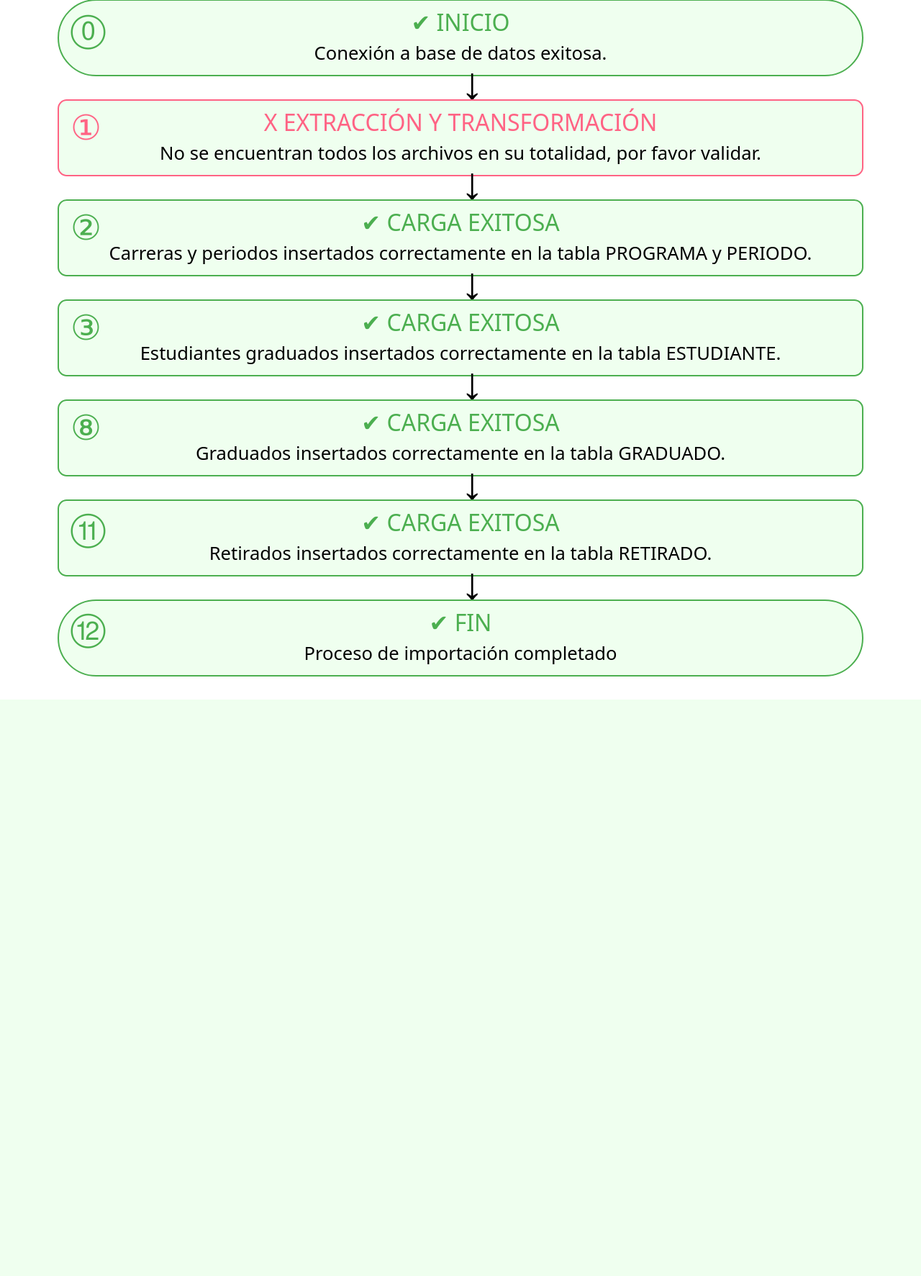
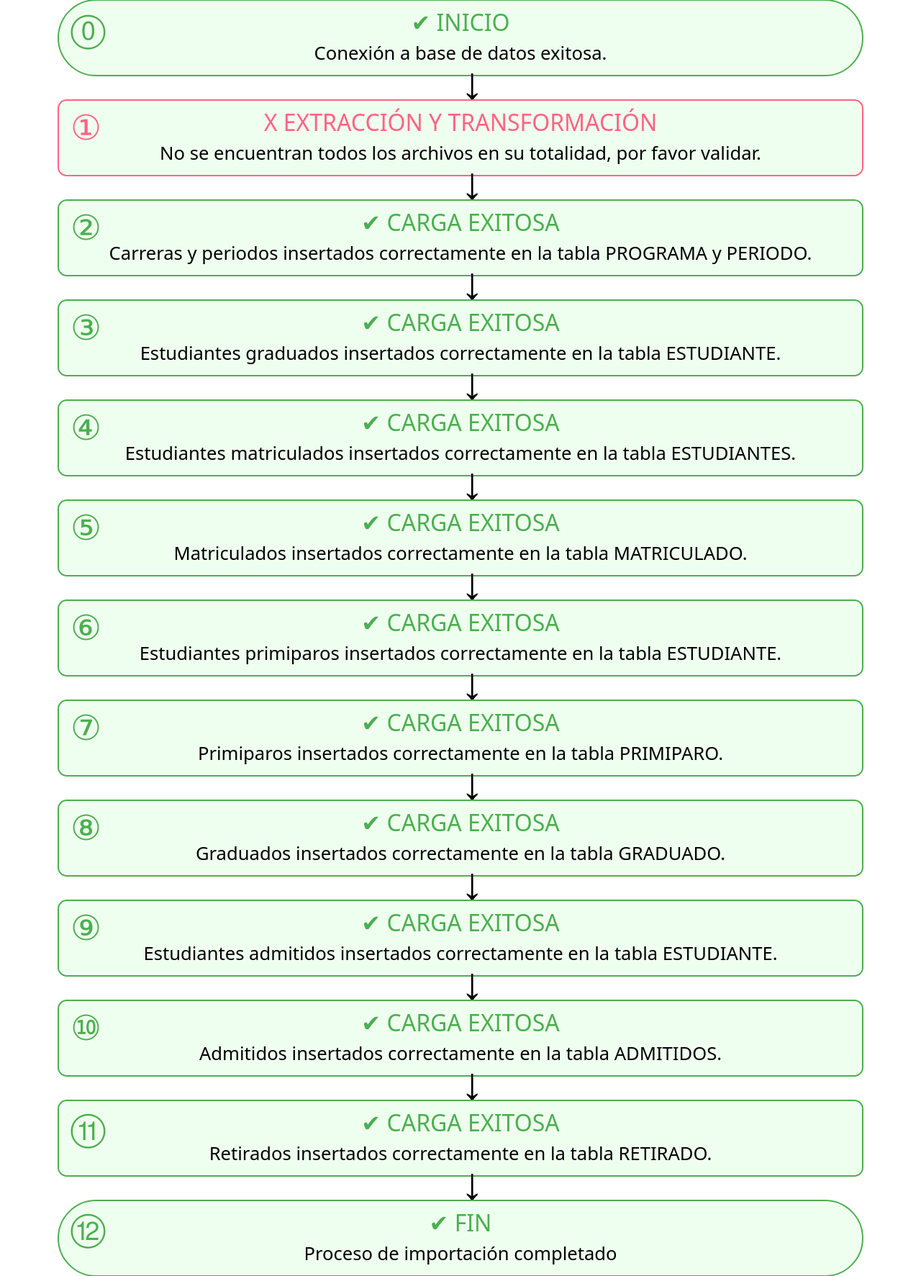
Before and after one commit to angiee13071/ProyectoPhp, a PHP site: page /ProyectoPhp/Insert/Ejecutar_ETL.php in a window 1280 px wide. Shown: the part 230-2003 px from the top of the page at 72% size. Before the commit the page ends 1202 px from the top, so only its background shows below. Run offline with PHP 8.4, Linux system fonts and the light colour scheme; data that the repository does not hold is empty.

Commit message:
Listado de admitidos

```diff
--- a/Insert/Ejecutar_ETL.php
+++ b/Insert/Ejecutar_ETL.php
@@ -50,25 +50,25 @@ require 'Insert_EgresadoCSV_Programa_Periodo.php';
 require 'Insert_EgresadoCSV_Estudiante.php';
 
 //Tomar el archivo de matriculados actualmente para subirlos a la tabla estudiante:
-//require 'Insert_MatriculadosCSV_Estudiante.php';
+require 'Insert_MatriculadosCSV_Estudiante.php';
 
 // Tomar el archivo de matriculados actualmente para subirlos a la tabla matriculados:
-//require 'Insert_MatriculadosCSV_Matriculado.php';
+require 'Insert_MatriculadosCSV_Matriculado.php';
 
 // Tomar el archivo de primiparos y llenar la tabla estudiante
-//require 'Insert_PrimiparosCSV_Estudiante.php';
+require 'Insert_PrimiparosCSV_Estudiante.php';
 
 //Tomar el archivo de primiparos y llenar la tabla primiparo:
-//require 'Insert_PrimiparosCSV_Primiparo.php';
+require 'Insert_PrimiparosCSV_Primiparo.php';
 
 // Llamar y ejecutar el archivo EgresadoGraduadoCSV.php
 require 'Insert_EgresadoCSV_Graduado.php';
 
 //Tomar el archivo admitidos para subirlo a la tabla estudiantes:
-//require 'Insert_AdmitidosCSV_Estudiante.php';
+require 'Insert_AdmitidosCSV_Estudiante.php';
 
 //Tomar archivo admitidos y llenar talbla admitido
-//require 'Insert_AdmitidosCVS_Admitido.php';
+require 'Insert_AdmitidosCVS_Admitido.php';
 
 // Llamar y ejecutar procedimiento almacenado para llenar tablas total y retirado
 require 'CalcularTotal.php';
--- a/Insert/Insert_AdmitidosCSV_Estudiante.php
+++ b/Insert/Insert_AdmitidosCSV_Estudiante.php
@@ -147,7 +147,7 @@ if($insertion_error){
   border: 2px solid rgba(255, 99, 132, 1); width: 70rem; position: relative; margin-bottom: 2rem;">
   <span style="font-size: 2rem; color: rgba(255, 99, 132, 1)">X ERROR</span><br>
   Los estudiantes admitidos con los siguientes ID, no se pueden no se pueden insertar en la tabla ESTUDIANTE.' . $errors_by_student . '<br>
-  <div style="position: absolute; top: 1rem; left: 1rem; font-size: 3rem; color: rgba(255, 99, 132, 1)">❽</div>
+  <div style="position: absolute; top: 1rem; left: 1rem; font-size: 3rem; color: rgba(255, 99, 132, 1)">⑨</div>
   <div style="position: absolute; left: 50%;">
       <span style="font-size: 4rem;">&#8595;</span>
   </div>
@@ -157,7 +157,7 @@ if($insertion_error){
               border: 2px solid orange; width: 70rem; position: relative; margin-bottom: 2rem;">
               <span style="font-size: 2rem; color: orange">¡ALERTA!</span><br>
               Los estudiantes admitidos con los siguientes ID, ya existen en la tabla ESTUDIANTE. Se omitirá la inserción: ' . $alerts_by_student . '
-              <div style="position: absolute; top: 1rem; left: 1rem; font-size: 3rem; color: orange">❽</div>
+              <div style="position: absolute; top: 1rem; left: 1rem; font-size: 3rem; color: orange">⑨</div>
               <div style="position: absolute; left: 50%;">
                   <span style="font-size: 4rem;">&#8595;</span>
               </div>
--- a/Insert/Insert_AdmitidosCVS_Admitido.php
+++ b/Insert/Insert_AdmitidosCVS_Admitido.php
@@ -120,7 +120,7 @@ if($insertion_error){
   border: 2px solid rgba(255, 99, 132, 1); width: 70rem; position: relative; margin-bottom: 2rem;">
   <span style="font-size: 2rem; color: rgba(255, 99, 132, 1)">X ERROR</span><br>
   Los estudiantes admitidos con los siguientes ID, no se pueden no se pueden insertar en la tabla ADMITIDOS.' . $errors_by_student . '<br>
-  <div style="position: absolute; top: 1rem; left: 1rem; font-size: 3rem; color: rgba(255, 99, 132, 1)">❾</div>
+  <div style="position: absolute; top: 1rem; left: 1rem; font-size: 3rem; color: rgba(255, 99, 132, 1)">⑩</div>
   <div style="position: absolute; left: 50%;">
       <span style="font-size: 4rem;">&#8595;</span>
   </div>
@@ -130,7 +130,7 @@ if($insertion_error){
               border: 2px solid orange; width: 70rem; position: relative; margin-bottom: 2rem;">
               <span style="font-size: 2rem; color: orange">¡ALERTA!</span><br>
               Los estudiantes admitidos con los siguientes ID, ya existen en la tabla ADMITIDOS. Se omitirá la inserción: ' . $alerts_by_student . '
-              <div style="position: absolute; top: 1rem; left: 1rem; font-size: 3rem; color: orange">❾</div>
+              <div style="position: absolute; top: 1rem; left: 1rem; font-size: 3rem; color: orange">⑩</div>
               <div style="position: absolute; left: 50%;">
                   <span style="font-size: 4rem;">&#8595;</span>
               </div>
```
